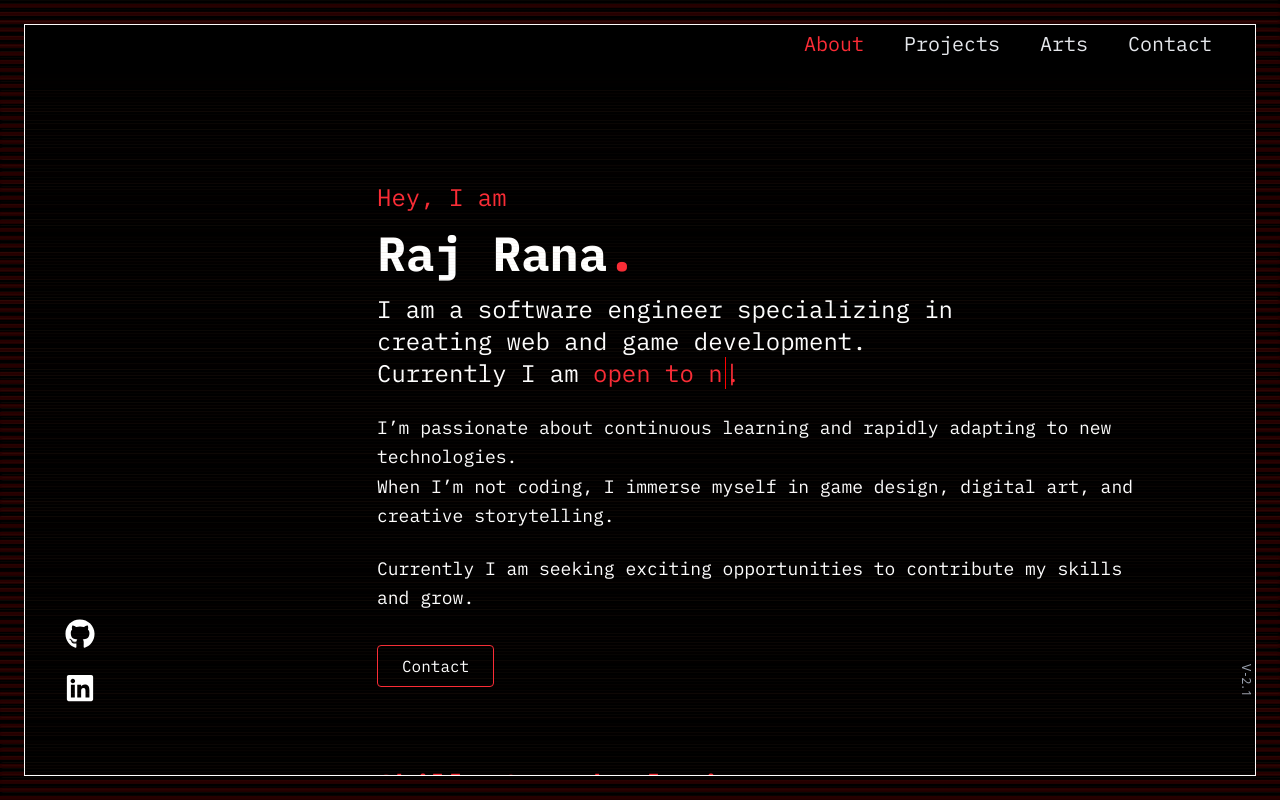
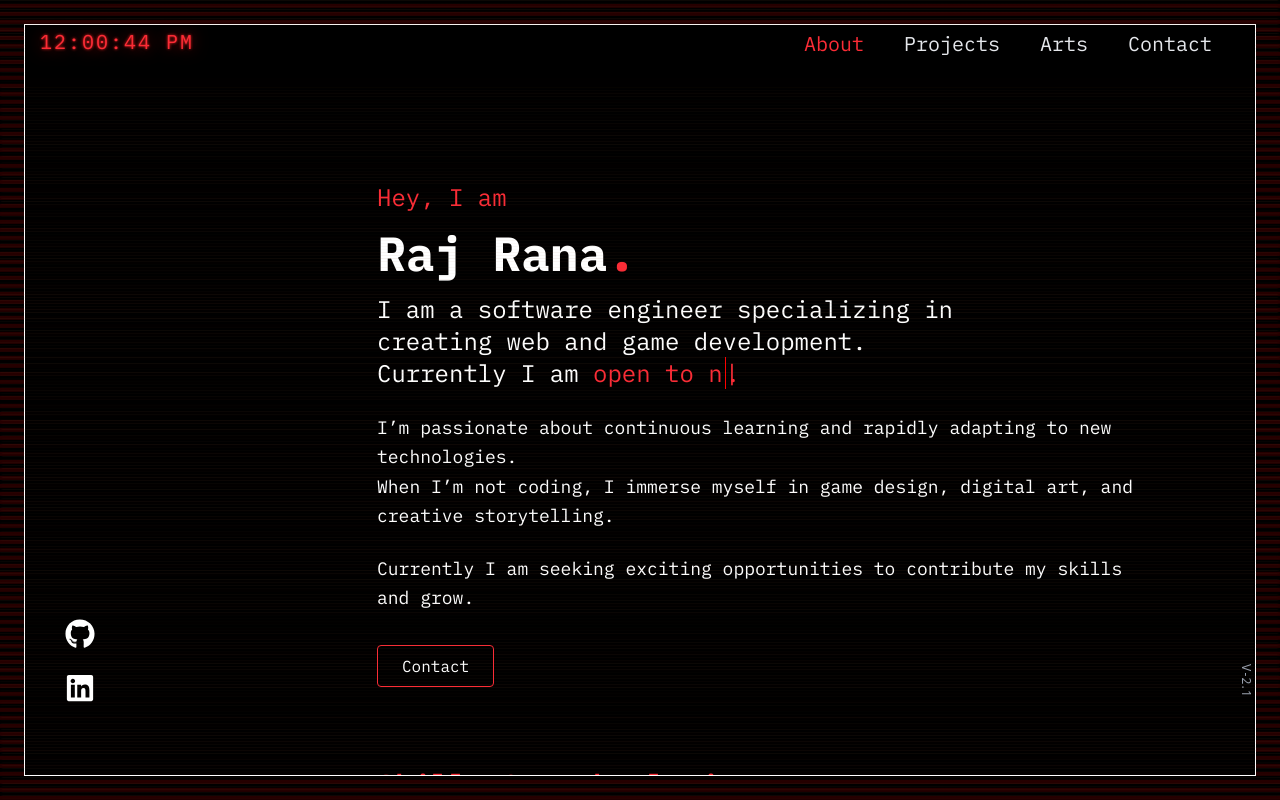
Before and after one commit to rajrna/portfolio-v2, a React (Vite) app: page / in a window 1280 px wide. Built offline with nearby package versions, Linux system fonts and the light colour scheme.

Commit message:
Added clock

```diff
--- a/src/App.jsx
+++ b/src/App.jsx
@@ -10,6 +10,7 @@
 import Contact from "./components/Contact";
 import Loading from "./components/Loading";
 import TypeWriter from "./components/TypeWriter";
+import Clock from "./components/Clock";
 
 const NAVBAR_HEIGHT = "3.5rem";
 const pageVariants = {
@@ -50,6 +51,7 @@
     <div className="min-h-screen bg-black relative overflow-hidden">
       <Navbar active={page} onNav={setPage} />
       <div className="fixed left-6 top-6 right-6 bottom-6 border border-white bg-black/95 z-10 overflow-auto scrollbar-thin min-h-[600px] flex flex-col ">
+        <Clock />
         <div
           className="pointer-events-none absolute left-0 right-0 top-0 h-16 z-20"
           style={{
--- /dev/null
+++ b/src/components/Clock.jsx
@@ -0,0 +1,30 @@
+import { useState, useEffect } from "react";
+
+export default function Clock() {
+  const [now, setNow] = useState(() => new Date());
+
+  useEffect(() => {
+    const timer = setInterval(() => setNow(new Date()), 1000);
+    return () => clearInterval(timer);
+  }, []);
+
+  // Format to HH:MM:ss (24h or 12h style)
+  const time = now.toLocaleTimeString([], {
+    hour: "2-digit",
+    minute: "2-digit",
+    second: "2-digit",
+  });
+
+  return (
+    <div
+      className="fixed top-5 left-5 z-50 px-5 py-2 text-red-500 font-mono text-xl"
+      style={{
+        letterSpacing: "0.1em",
+        textShadow: "0 0 3px #ff2222, 0 0 16px #911",
+        userSelect: "none",
+      }}
+    >
+      {time}
+    </div>
+  );
+}
```
